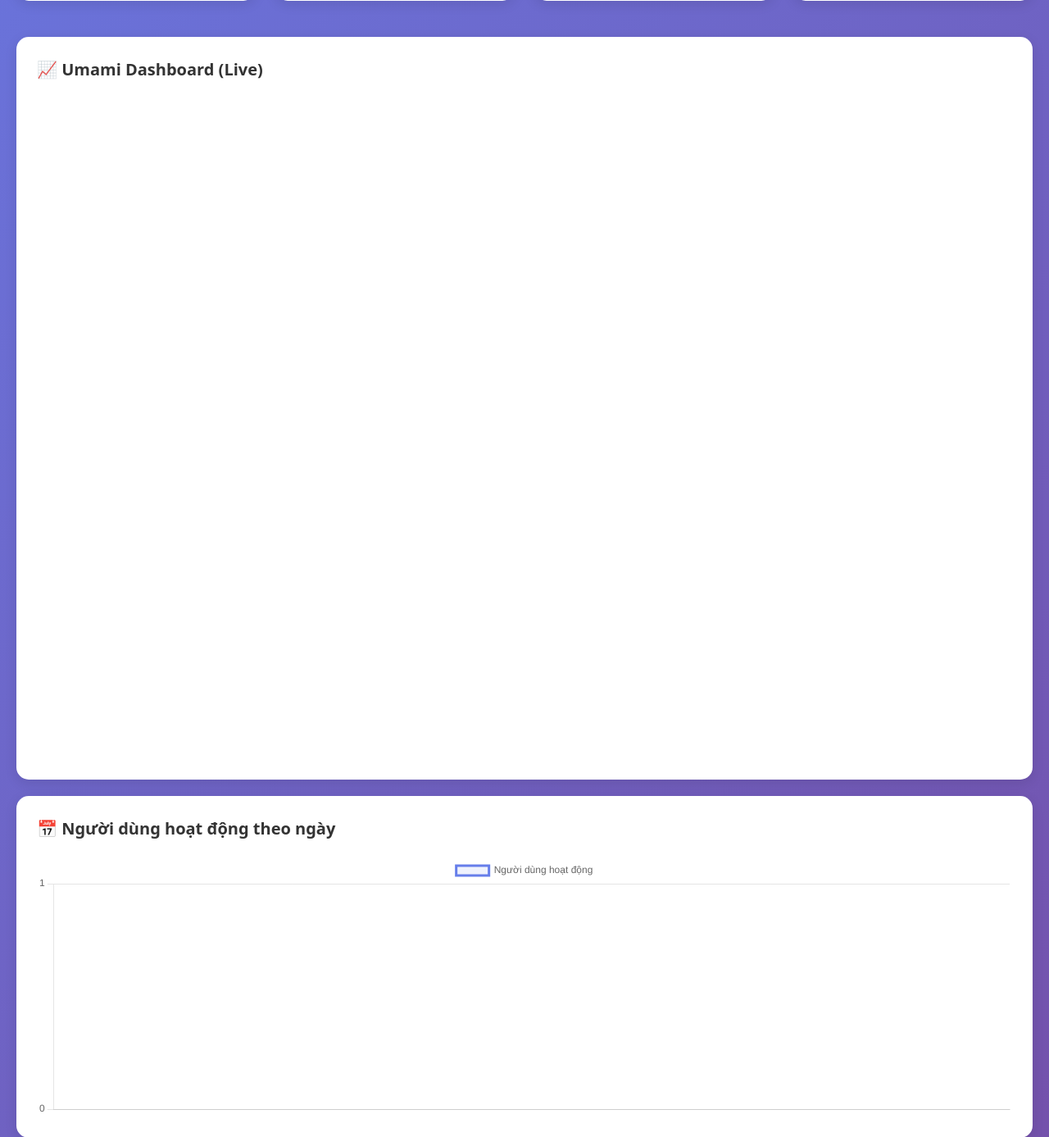
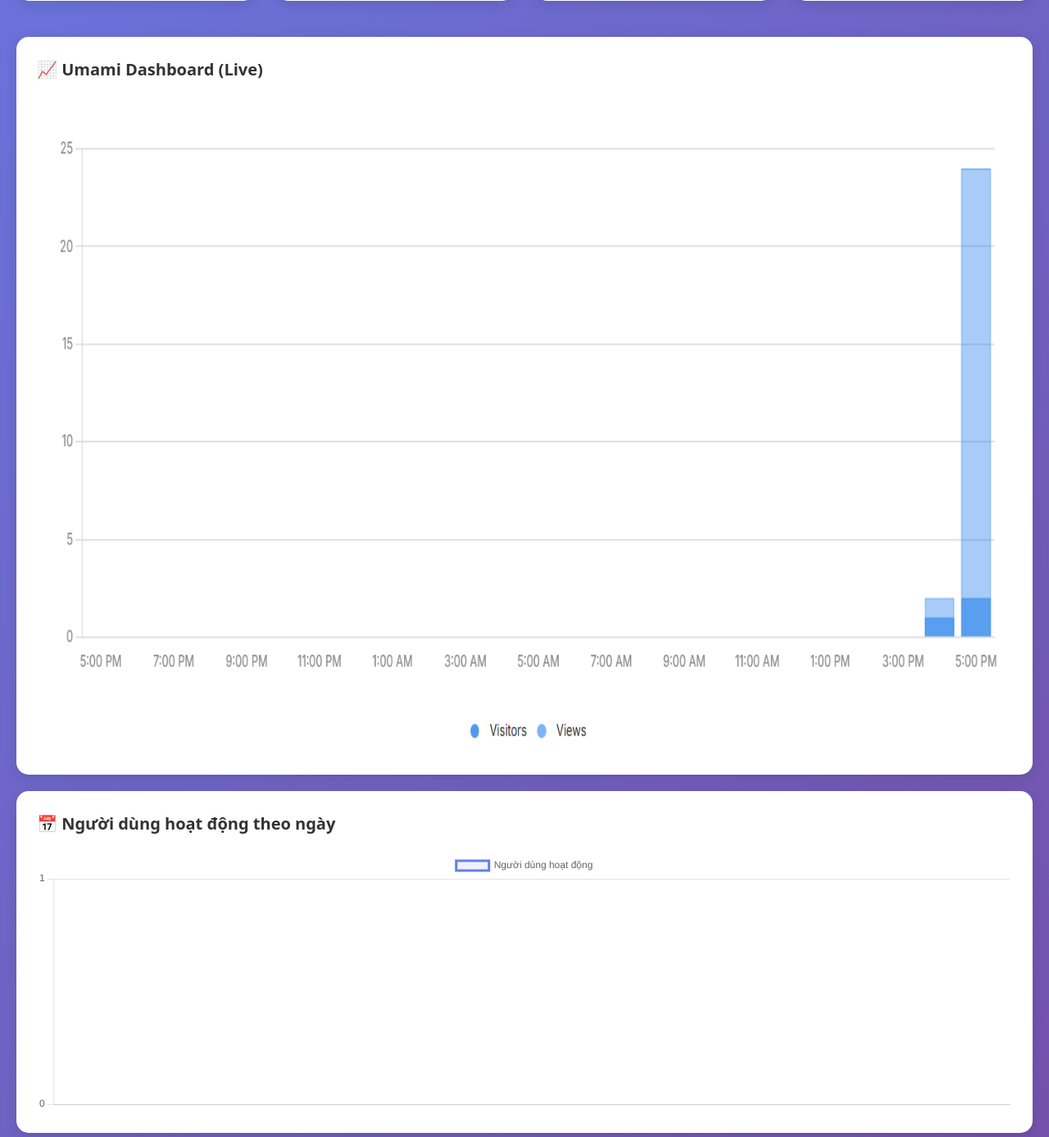
Before and after one commit to s0nbuildtech287/student_support_system, a Flask app: template GGCloud/templates/admin_dashboard.html in a window 1280 px wide. Shown: the part 955-2342 px from the top of the page at 82% size. Run offline with Flask 3, Linux system fonts and the light colour scheme; the template is opened without the code that fills it: most values are stand-ins (such as "Sample title", 1, 10 or a date in 2020).

Commit message:
fix umami

```diff
--- a/GGCloud/templates/admin_dashboard.html
+++ b/GGCloud/templates/admin_dashboard.html
@@ -196,7 +196,8 @@
         <div class="col-12">
           <div class="chart-card">
             <div class="chart-title">📈 Umami Dashboard (Live)</div>
-            <iframe src="{{ config.UMAMI_URL }}/share/{{ config.UMAMI_WEBSITE_ID }}" width="100%" height="800" style="border: none; border-radius: 10px"> </iframe>
+            <!-- <iframe src="{{ config.UMAMI_URL }}/share/{{ config.UMAMI_WEBSITE_ID }}" width="100%" height="800" style="border: none; border-radius: 10px"> </iframe> -->
+            <img src="../static/images/umami.png" width="100%" height="800" style="border: none; border-radius: 10px" alt="" />
           </div>
         </div>
       </div>
```
Also changed, not shown: static/images/umami.png (added).
